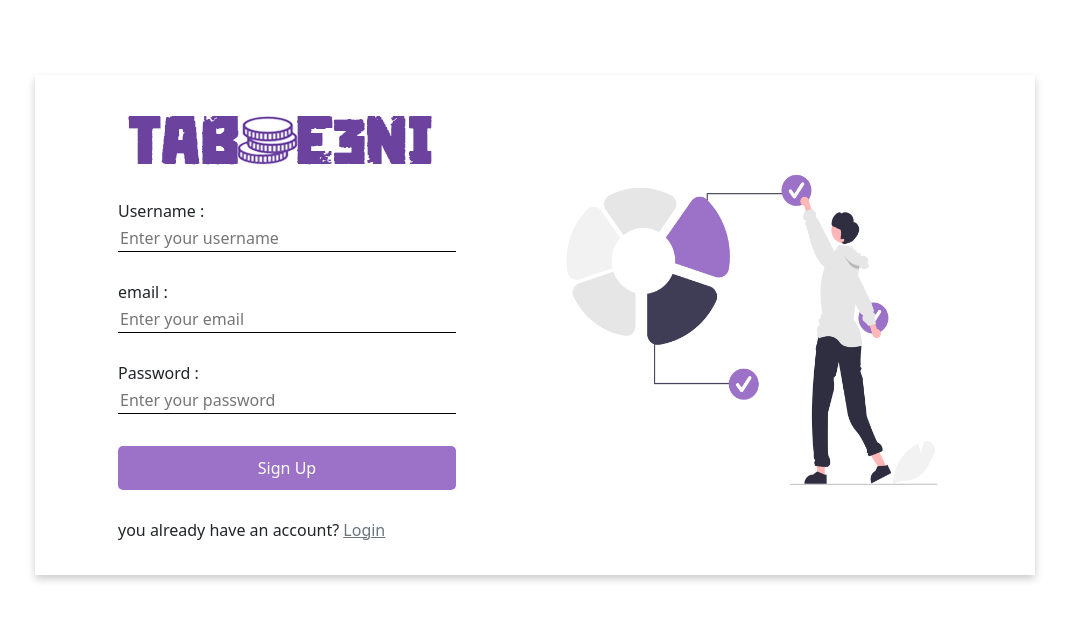
After one commit to Louay012/projetTabbe3ni, a PHP site: page /signup.html in a window 1280 px wide. The commit adds this page. Shown: the top 621 px of the page, without its empty margins (105-1174 px from the left). Run offline with PHP 8.4, Linux system fonts and the light colour scheme.

Commit message:
page daccueil + login + signup

```diff
--- a/home.css
+++ b/home.css
@@ -3,7 +3,7 @@ header{
     display: flex;
     justify-content: space-around;
     align-items: center;
-    margin-top: 10px;
+    margin-top: 5px;
 }
 header ul{
     list-style: none;
--- a/home.html
+++ b/home.html
@@ -23,8 +23,8 @@
 
         <div id="but">
             <ul>
-                <li><button type="button" class="btn btn-dark" >Login</button></li>
-                <li><button type="button" class="btn btn-light">Sign Up</button></li>
+                <li><a href="login.html"><button type="button" class="btn btn-dark" >Login</button></a></li>
+                <li><a href="signup.html"><button type="button" class="btn btn-light">Sign Up</button></a></li>
 
             </ul>
 
--- /dev/null
+++ b/signup.css
@@ -0,0 +1,48 @@
+body{
+    display: flex;
+    justify-content: center;
+    align-items: center;}
+#content {
+    margin-top: 75px;
+    display: flex;
+    justify-content: space-around;
+    align-items: center;
+
+    padding: 20px 10px 10px 10px;
+
+    height: 500px;
+    width: 1000px;
+    box-shadow: 0 4px 8px 0 rgba(0, 0, 0, 0.2);
+}
+form{
+    margin-left: 50px;
+
+}
+#input{
+ margin-top: 20px;
+ display: flex;
+ flex-direction: column;
+    justify-content: space-between;
+    gap: 2px;
+
+}
+input[type=text]{
+    border: 0;
+    border-bottom: 1px solid black;
+}
+input[type=text]:focus{
+    border-bottom: 2px solid #9b72c7;
+    outline: none;
+}
+input[type="submit"]{
+    background-color: #9b72c7;
+    color: white;
+    margin-top: 30px;
+    border: 0;
+    padding: 10px 10px ;
+    border-radius: 5px;
+}
+#contimg{
+    height: 400px;
+    width: 500px;
+}
--- /dev/null
+++ b/signup.html
@@ -0,0 +1,31 @@
+<!DOCTYPE html>
+<html lang="en">
+<head>
+    <meta charset="UTF-8">
+    <meta name="viewport" content="width=device-width, initial-scale=1.0">
+    <title>Sign Up</title>
+    <link rel="stylesheet" href="signup.css">
+    <link href="https://cdn.jsdelivr.net/npm/bootstrap@5.3.3/dist/css/bootstrap.min.css" rel="stylesheet" integrity="sha384-QWTKZyjpPEjISv5WaRU9OFeRpok6YctnYmDr5pNlyT2bRjXh0JMhjY6hW+ALEwIH" crossorigin="anonymous">
+    <script src="https://cdn.jsdelivr.net/npm/@popperjs/core@2.11.8/dist/umd/popper.min.js" integrity="sha384-I7E8VVD/ismYTF4hNIPjVp/Zjvgyol6VFvRkX/vR+Vc4jQkC+hVqc2pM8ODewa9r" crossorigin="anonymous"></script>
+<script src="https://cdn.jsdelivr.net/npm/bootstrap@5.3.3/dist/js/bootstrap.min.js" integrity="sha384-0pUGZvbkm6XF6gxjEnlmuGrJXVbNuzT9qBBavbLwCsOGabYfZo0T0to5eqruptLy" crossorigin="anonymous"></script>
+</head>
+<body>
+    <div id="content">
+
+        <form>
+            <img src="logo3.png"><br>
+            <div id="input">
+            <label for="username">Username : </label>
+            <input type="text" placeholder="Enter your username " name="username"><br>
+            <label for="username">email : </label>
+            <input type="text" placeholder="Enter your email " name="username"><br>
+            <label for="pass">Password : </label>
+            <input type="text" placeholder="Enter your password " name="pass">
+            <input type="submit" value="Sign Up"><br>
+            <p>you already have an account? <a href="login.html" class="link-secondary">Login</a></p>
+            </div>
+        </form>
+        <img id="contimg" src="undraw_Pie_graph_re_fvol.png">
+    </div>
+</body>
+</html>
```
Also changed, not shown: login.css (added, +40 -0 lines), login.html (added, +27 -0 lines).
